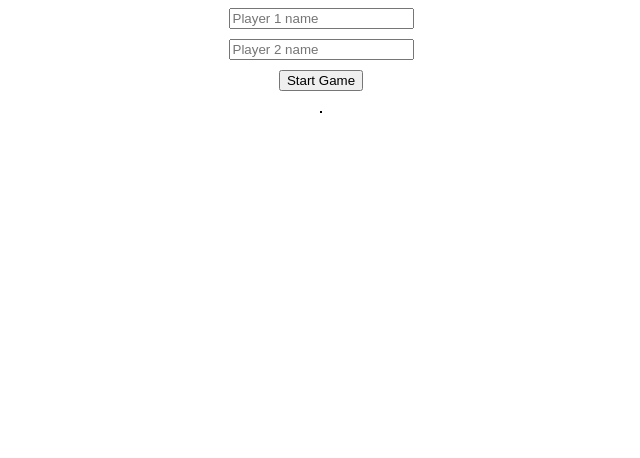
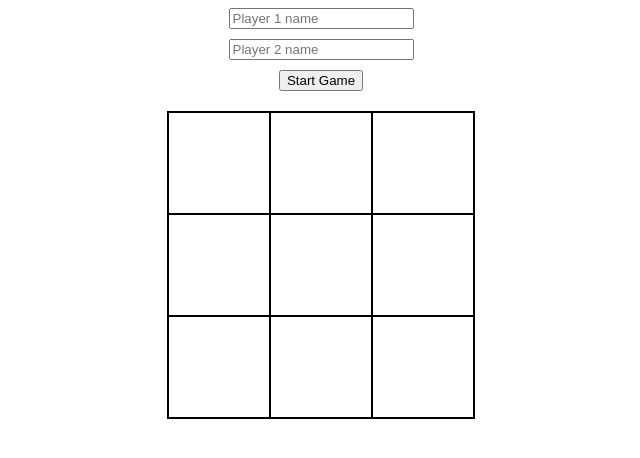
Before and after one commit to glitter545/Tic-Tac-Toe, a plain HTML site: page index.html in a window 1280 px wide. Shown: the whole page, without its empty margins (319-959 px from the left). Drawn offline with Linux system fonts and the light colour scheme.

Commit message:
Added more styles

```diff
--- a/style.css
+++ b/style.css
@@ -23,3 +23,22 @@ body {
     border: 1px solid #000;
     margin-bottom: 20px;
 }
+
+.cell {
+    display: flex;
+    justify-content: center;
+    align-items: center;
+    width: 100px;
+    height: 100px;
+    border: 1px solid #000;
+    cursor: pointer;
+}
+
+.cell:hover {
+    background-color: #eee;
+}
+
+#result {
+    font-size: 1.2em;
+    font-weight: bold;
+}
```
